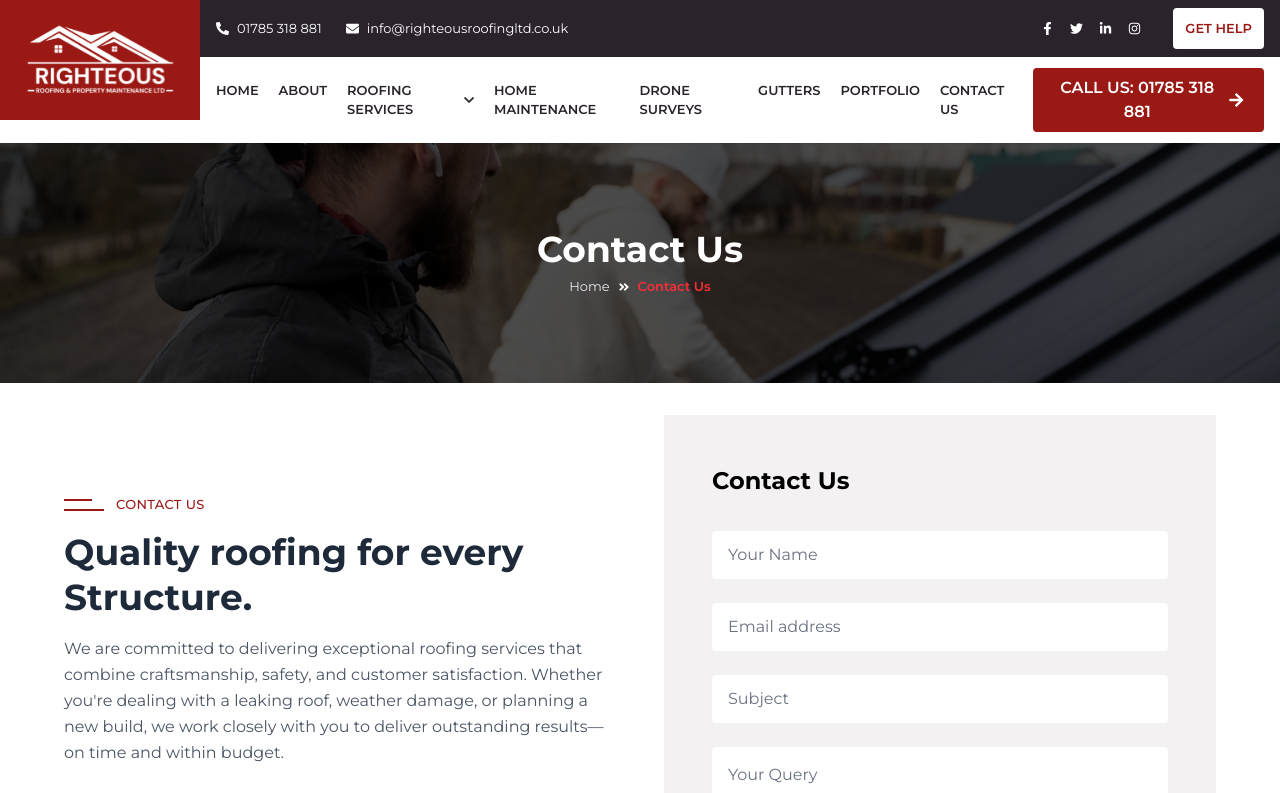
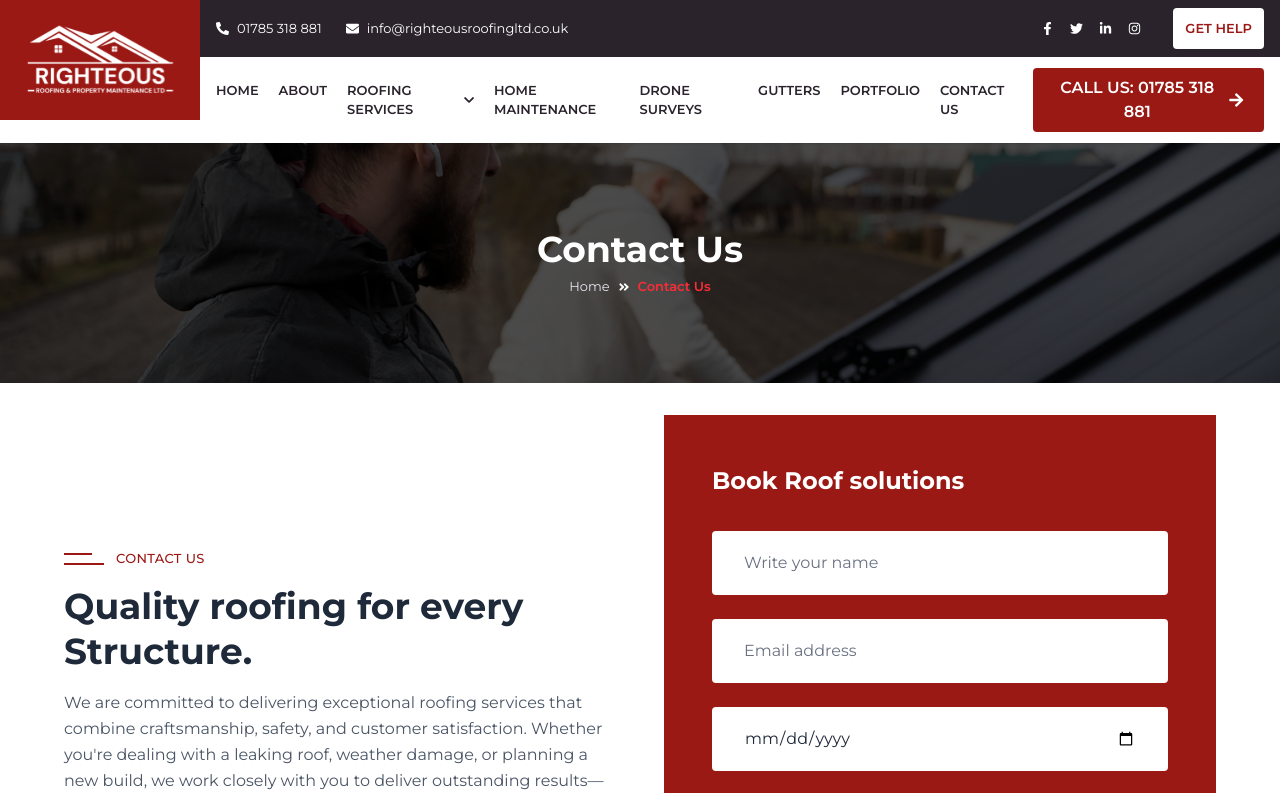
Before and after one commit to M-Usman-Shoaib/Righteousroofing, a React (Vite) app in the folder Frontend/: page /contact-us in a window 1280 px wide. Shown: the top 793 px of the page. Built offline with nearby package versions, Linux system fonts and the light colour scheme.

Commit message:
changes done

```diff
--- a/Frontend/src/modules/core/contact/contact-details-section.jsx
+++ b/Frontend/src/modules/core/contact/contact-details-section.jsx
@@ -4,6 +4,7 @@ import location from "../../../assets/location.svg";
 import email from "../../../assets/email.svg";
 import qualityRoof from "../../../assets/contact-roof-repair.svg";
 import contactIcon from "../../../assets/contact-icon.svg";
+import { BookingForm } from "../booking/booking-form";
 
 export function ContactDetailsSection() {
   return (
@@ -77,11 +78,12 @@ export function ContactDetailsSection() {
             </div>
           </div>
           <div>
-            <QueryForm
+            {/* <QueryForm
               heading="Contact Us"
               bgColor="#F3F1F2"
               headingColor="#000000"
-            />
+            /> */}
+            <BookingForm/>
           </div>
         </div>
       </div>
```
